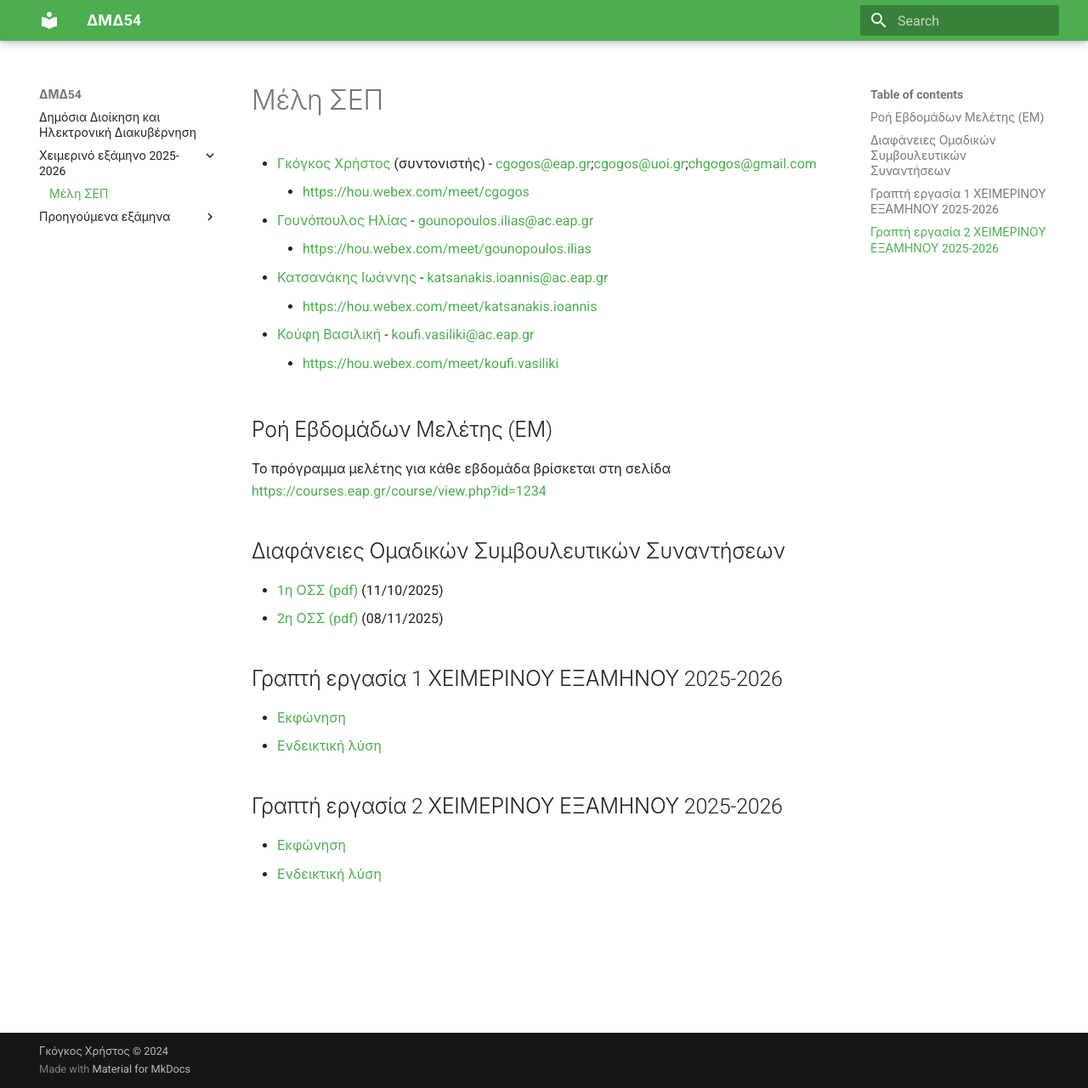
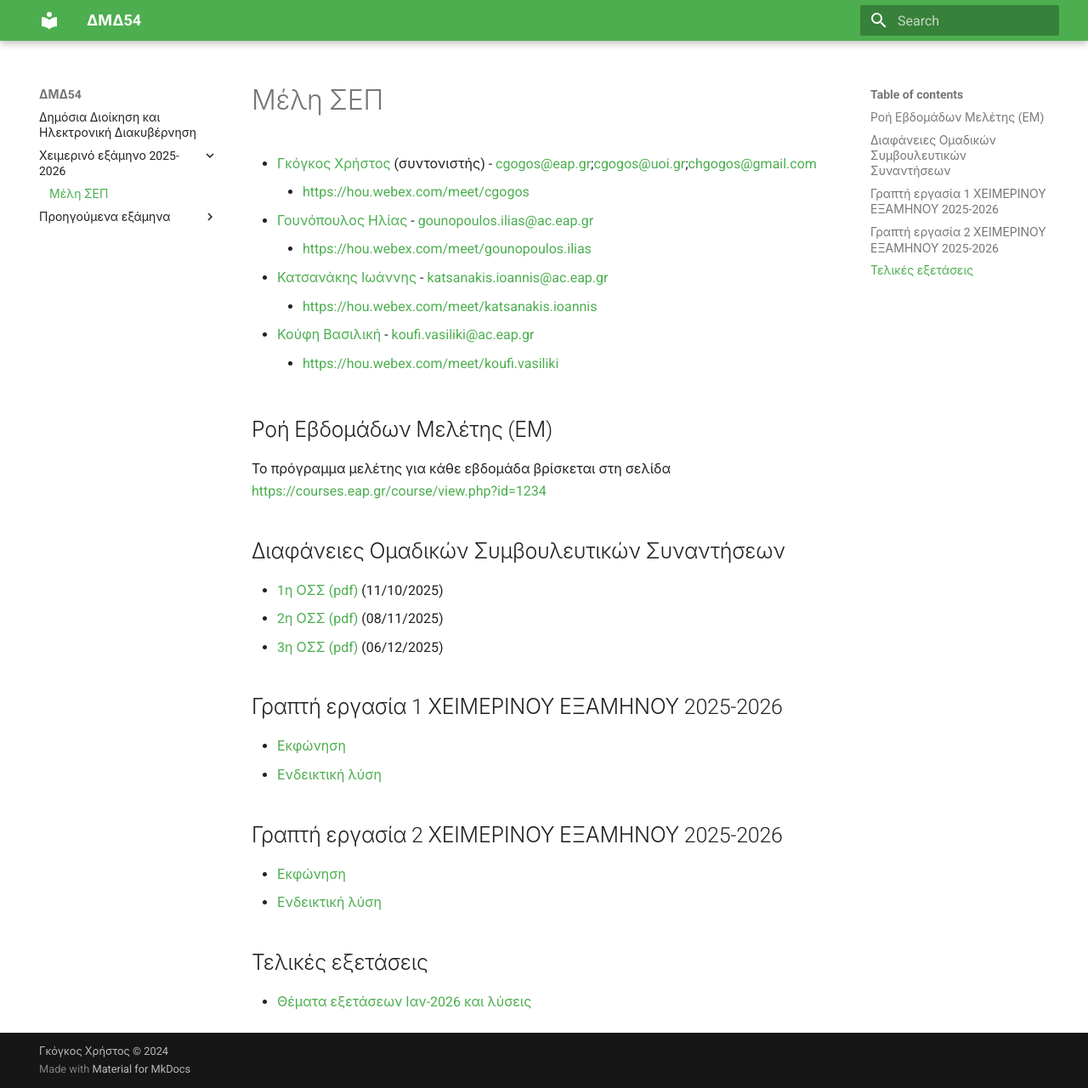
Before and after one commit to chgogos/DMD54, an MkDocs documentation site: the page built from docs/2025-2026-fall-semester.md, in a window 1280 px wide and 1280 px high. Shown: the whole window at 85% size. Built offline with MkDocs 1.6.1 and Material for MkDocs 9.7.7, drawn with Linux system fonts in a browser that asks for light colours.

Commit message:
exams 20260111

```diff
--- a/docs/2025-2026-fall-semester.md
+++ b/docs/2025-2026-fall-semester.md
@@ -18,6 +18,7 @@
 
 * [1η ΟΣΣ (pdf)](./resources/5/ΔΙΑΦΑΝΕΙΕΣ%201ΗΣ%20ΟΣΣ.pdf) (11/10/2025)
 * [2η ΟΣΣ (pdf)](./resources/5/ΔΙΑΦΑΝΕΙΕΣ%202ΗΣ%20ΟΣΣ.pdf) (08/11/2025)
+* [3η ΟΣΣ (pdf)](./resources/5/ΔΙΑΦΑΝΕΙΕΣ%203ΗΣ%20ΟΣΣ.pdf) (06/12/2025)
 
 ## Γραπτή εργασία 1 ΧΕΙΜΕΡΙΝΟΥ ΕΞΑΜΗΝΟΥ 2025-2026
 
@@ -30,12 +31,6 @@
 * [Ενδεικτική λύση](./resources/5/fall_2025_2026_ge2_sol.pdf)
 
 
-<!-- ## Κουίζ προετοιμασίας για τη ΓΕ3
+## Τελικές εξετάσεις
 
-<https://forms.gle/MvpACQUaNhgCwroT9> -->
-
-<!-- ## Τελικές εξετάσεις
-
-* [Θέματα εξετάσεων Ιαν-2025](./resources/3/ΔΜΔ54%202025-01-26.pdf)
-    * [ΛΥΣΕΙΣ](./resources/3/ΔΜΔ54%202025-01-26%20(ΛΥΣΕΙΣ).pdf)
-    * -->
+* [Θέματα εξετάσεων Ιαν-2026 και λύσεις](./resources/5/DMD54_EXAMS_20260111_SOLUTIONS.pdf)
```
Also changed, not shown: 4 other files.
